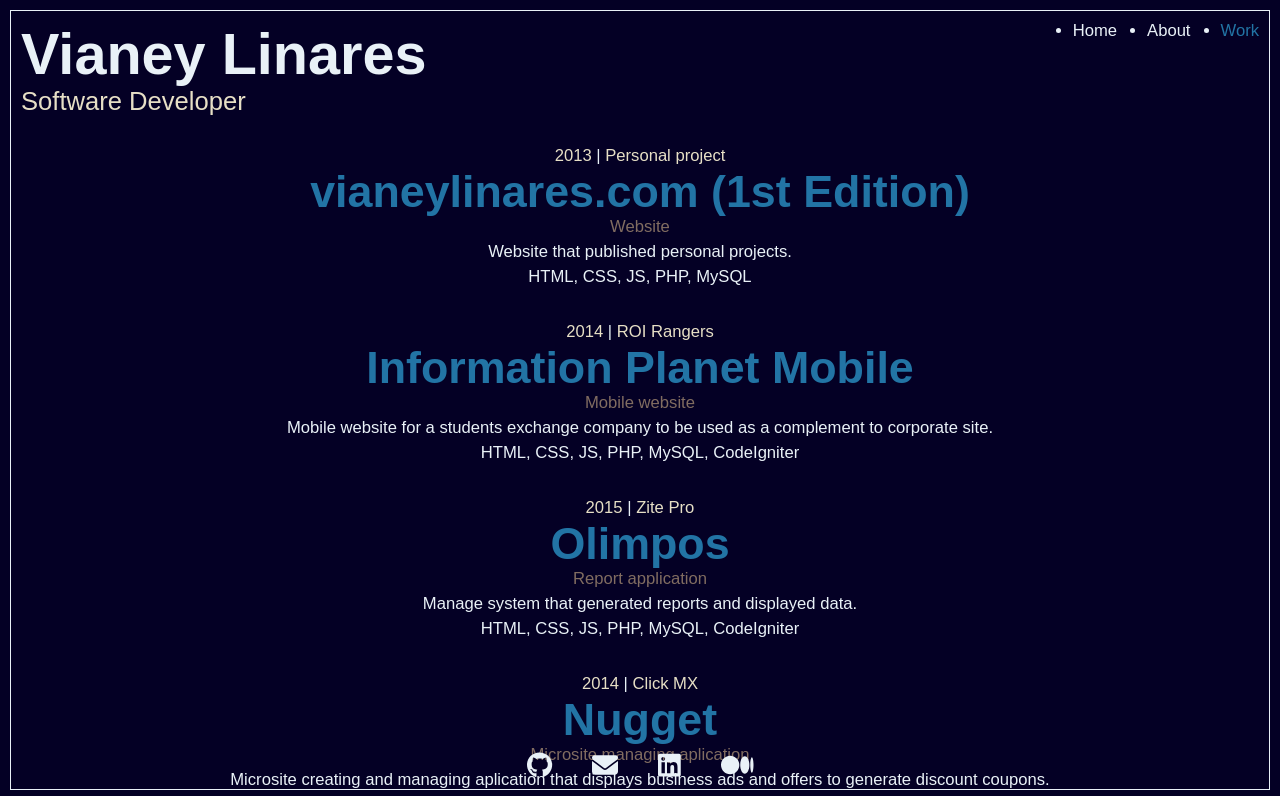
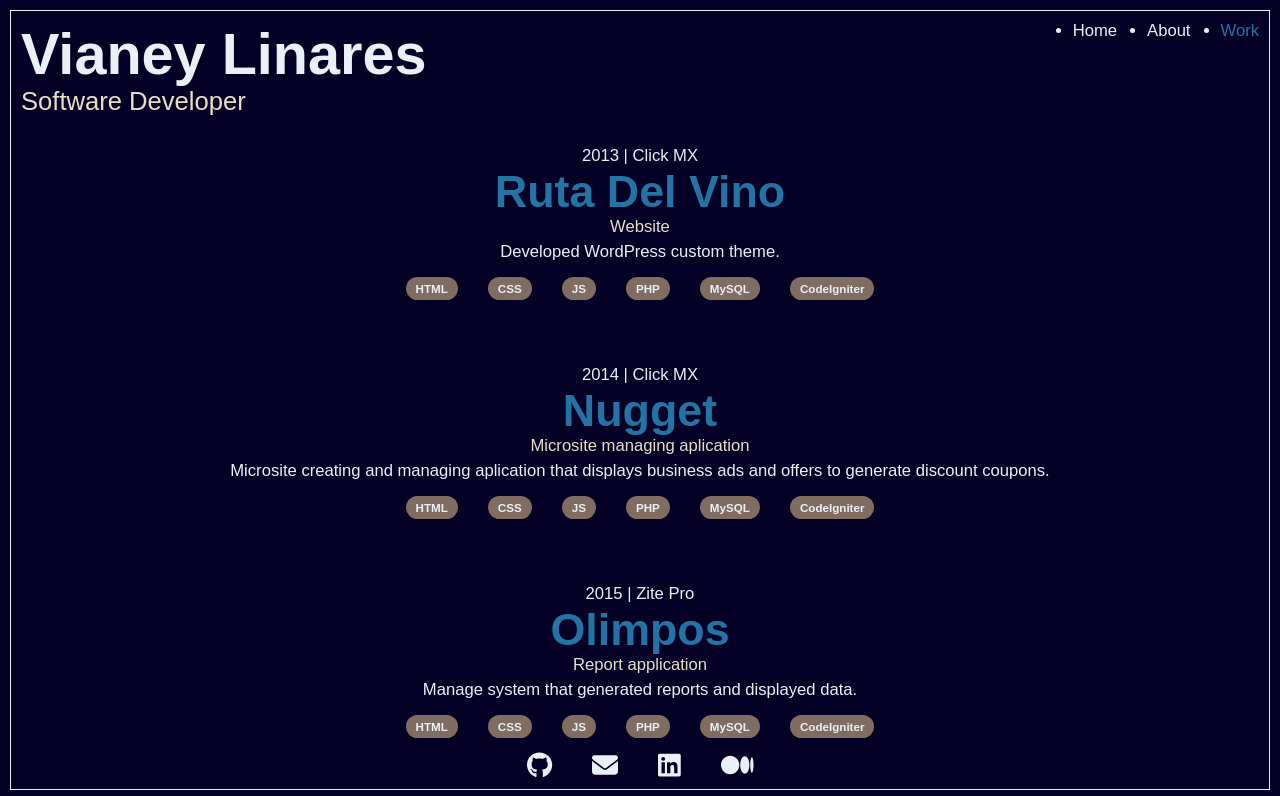
Before and after one commit to vianeylinares/vl-react, a React (Create React App) app: page /work in a window 1280 px wide. Shown: the top 796 px of the page. Built offline with nearby package versions, Linux system fonts and the light colour scheme.

Commit message:
Adjusted styles for Work/Portfolio page. Modified projects mapping to accomodate an array of technologies by project. Also, sorted projects and changed id type from string to interger.

```diff
--- a/src/components/Work.js
+++ b/src/components/Work.js
@@ -5,7 +5,7 @@ export const Work = () => {
   return (
     <div className="work">
       {
-        projects.map(project => {
+        projects.sort((a, b) => (a.id < b.id) ? 1 : -1).map(project => {
           return(
             <article key={project.id} className='work-item'>
               <div>
@@ -14,9 +14,17 @@ export const Work = () => {
                   {project.name}
                 </h2>
               </div>
-              <span className='type'>{project.categories}</span>
-              <span className='description'>{project.description}</span>
-              <span className='technologies'>{project.technology}</span>
+              <p className='type'>{project.categories}</p>
+              <p className='description'>{project.description}</p>
+              <p className='technologies'>
+                {
+                  project.technologies.map(tech => {
+                    return(
+                      <span>{tech}</span>
+                    );
+                  })
+                }
+              </p>
             </article>
           );
         })
--- a/src/data/projects.js
+++ b/src/data/projects.js
@@ -1,99 +1,109 @@
 export const projects = [
     {
-        'id': '1',
+        'id': 1,
         'name': 'vianeylinares.com (1st Edition)',
         'url': 'https://vianeylinares.com',
         'technology': 'HTML, CSS, JS, PHP, MySQL',
+        'technologies': ['HTML', 'CSS', 'JS', 'PHP', 'MySQL', 'CodeIgniter'],
         'categories': 'Website',
         'year': '2013',
         'description': 'Website that published personal projects.',
         'company': 'Personal project'
     },
     {
-        'id': '2',
+        'id': 2,
         'name': 'Information Planet Mobile',
         'url': 'https://informationplanet.com/mobile',
         'technology': 'HTML, CSS, JS, PHP, MySQL, CodeIgniter',
+        'technologies': ['HTML', 'CSS', 'JS', 'PHP', 'MySQL', 'CodeIgniter'],
         'categories': 'Mobile website',
         'year': '2014',
         'description': 'Mobile website for a students exchange company to be used as a complement to corporate site.',
         'company': 'ROI Rangers'
     },
     {
-        'id': '3',
+        'id': 3,
         'name': 'Olimpos',
         'url': '',
         'technology': 'HTML, CSS, JS, PHP, MySQL, CodeIgniter',
+        'technologies': ['HTML', 'CSS', 'JS', 'PHP', 'MySQL', 'CodeIgniter'],
         'categories': 'Report application',
         'year': '2015',
         'description': 'Manage system that generated reports and displayed data.',
         'company': 'Zite Pro'
     },
     {
-        'id': '4',
+        'id': 4,
         'name': 'Nugget',
         'url': '',
         'technology': 'HTML, CSS, JS, PHP, MySQL, CodeIgniter',
+        'technologies': ['HTML', 'CSS', 'JS', 'PHP', 'MySQL', 'CodeIgniter'],
         'categories': 'Microsite managing aplication',
         'year': '2014',
         'description': 'Microsite creating and managing aplication that displays business ads and offers to generate discount coupons.',
         'company': 'Click MX'
     },
     {
-        'id': '5',
+        'id': 5,
         'name': 'Ruta Del Vino',
         'url': '',
         'technology': 'HTML, CSS, JS, PHP, WordPress',
+        'technologies': ['HTML', 'CSS', 'JS', 'PHP', 'MySQL', 'CodeIgniter'],
         'categories': 'Website',
         'year': '2013',
         'description': 'Developed WordPress custom theme.',
         'company': 'Click MX'
     },
     {
-        'id': '6',
+        'id': 6,
         'name': 'vianeylinares.com (1st Edition)',
         'url': 'https://vianeylinares.com',
         'technology': 'HTML, CSS, JS, PHP, MySQL',
+        'technologies': ['HTML', 'CSS', 'JS', 'PHP', 'MySQL', 'CodeIgniter'],
         'categories': 'Website',
         'year': '2013',
         'description': 'Website that published personal projects.',
         'company': 'Personal project'
     },
     {
-        'id': '7',
+        'id': 7,
         'name': 'Information Planet Mobile',
         'url': 'https://informationplanet.com/mobile',
         'technology': 'HTML, CSS, JS, PHP, MySQL, CodeIgniter',
+        'technologies': ['HTML', 'CSS', 'JS', 'PHP', 'MySQL', 'CodeIgniter'],
         'categories': 'Mobile website',
         'year': '2014',
         'description': 'Mobile website for a students exchange company to be used as a complement to corporate site.',
         'company': 'ROI Rangers'
     },
     {
-        'id': '8',
+        'id': 8,
         'name': 'Olimpos',
         'url': '',
         'technology': 'HTML, CSS, JS, PHP, MySQL, CodeIgniter',
+        'technologies': ['HTML', 'CSS', 'JS', 'PHP', 'MySQL', 'CodeIgniter'],
         'categories': 'Report application',
         'year': '2015',
         'description': 'Manage system that generated reports and displayed data.',
         'company': 'Zite Pro'
     },
     {
-        'id': '9',
+        'id': 9,
         'name': 'Nugget',
         'url': '',
         'technology': 'HTML, CSS, JS, PHP, MySQL, CodeIgniter',
+        'technologies': ['HTML', 'CSS', 'JS', 'PHP', 'MySQL', 'CodeIgniter'],
         'categories': 'Microsite managing aplication',
         'year': '2014',
         'description': 'Microsite creating and managing aplication that displays business ads and offers to generate discount coupons.',
         'company': 'Click MX'
     },
     {
-        'id': '10',
+        'id': 10,
         'name': 'Ruta Del Vino',
         'url': '',
         'technology': 'HTML, CSS, JS, PHP, WordPress',
+        'technologies': ['HTML', 'CSS', 'JS', 'PHP', 'MySQL', 'CodeIgniter'],
         'categories': 'Website',
         'year': '2013',
         'description': 'Developed WordPress custom theme.',
--- a/src/index.css
+++ b/src/index.css
@@ -286,31 +286,10 @@ body{
 
 /* Work */
 
-.work .left{
-  flex-basis: 50%;
-  display: flex;
-  justify-content: center;
-  flex-wrap: wrap;
-  flex-direction: column;
-  align-content: center;
-}
-
-.work .left,
-.work .right{
-  height: 100%;
-}
-
-.work .left p{
-  width: 450px;
-  text-align: center;
-  font-size: 20px;
-  margin-bottom: 20px;
-}
-
 .work-item{
   width: 100%;
   text-align: center;
-  margin-bottom: 30px;
+  margin-bottom: 50px;
 }
 
 .work-item .year,
@@ -329,7 +308,7 @@ body{
 
 .work-item .year,
 .work-item .company{
-  color: var(--light-yellow);
+  color: var(--light-gray);
 }
 
 .work-item .type,
@@ -340,11 +319,25 @@ body{
 }
 
 .work-item .type{
-  color: var(--light-brown);
+  color: var(--light-yellow);
+}
+
+.work-item .technologies span{
+  margin: 10px 15px;
+  padding: 5px 10px;
+  background-color: var(--light-brown);
+  color: var(--light-gray);
+  font-size: 70%;
+  border-radius: 50px;
+  font-weight: bold;
+  display: inline-block;
 }
 
 @media(max-width: 767px){
   .work-item .title{
     font-size: 8vw;
   }
+  .work-item .technologies span{
+    margin: 10px 10px;
+  }
 }
```
